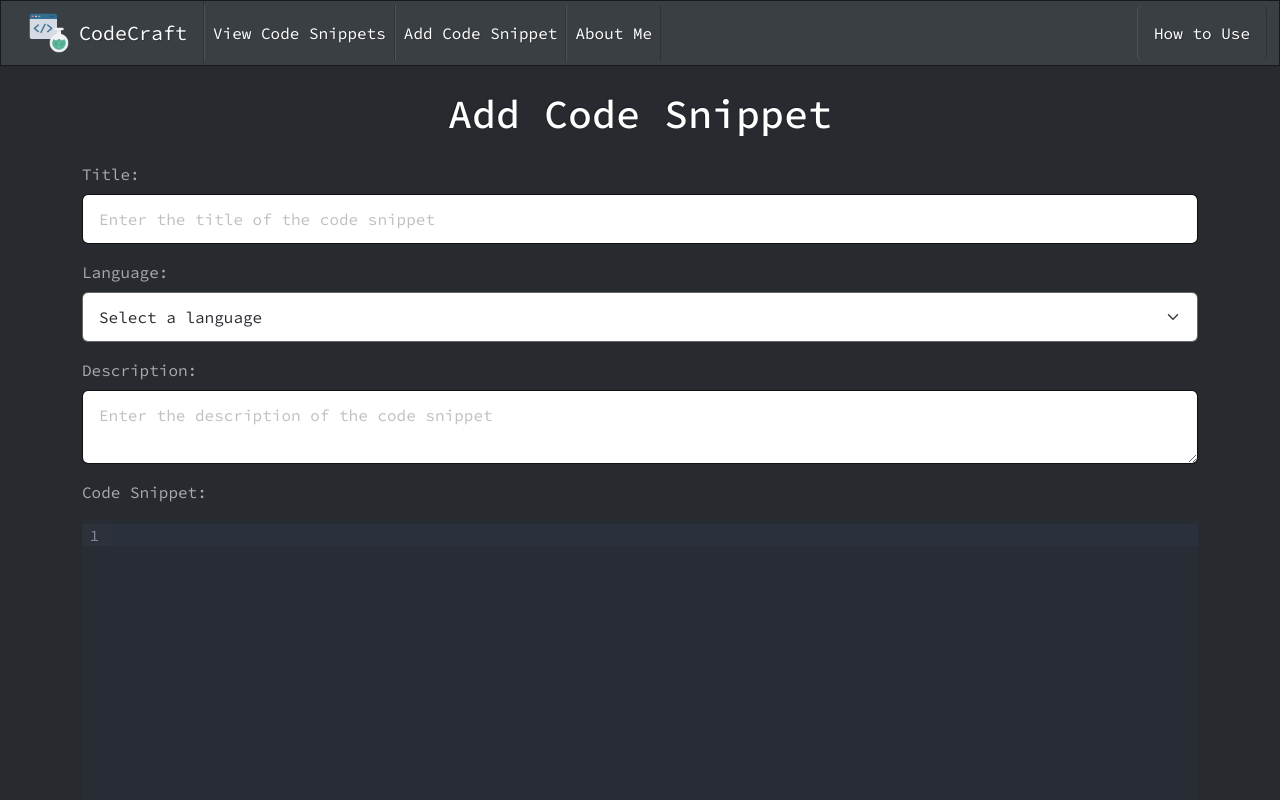
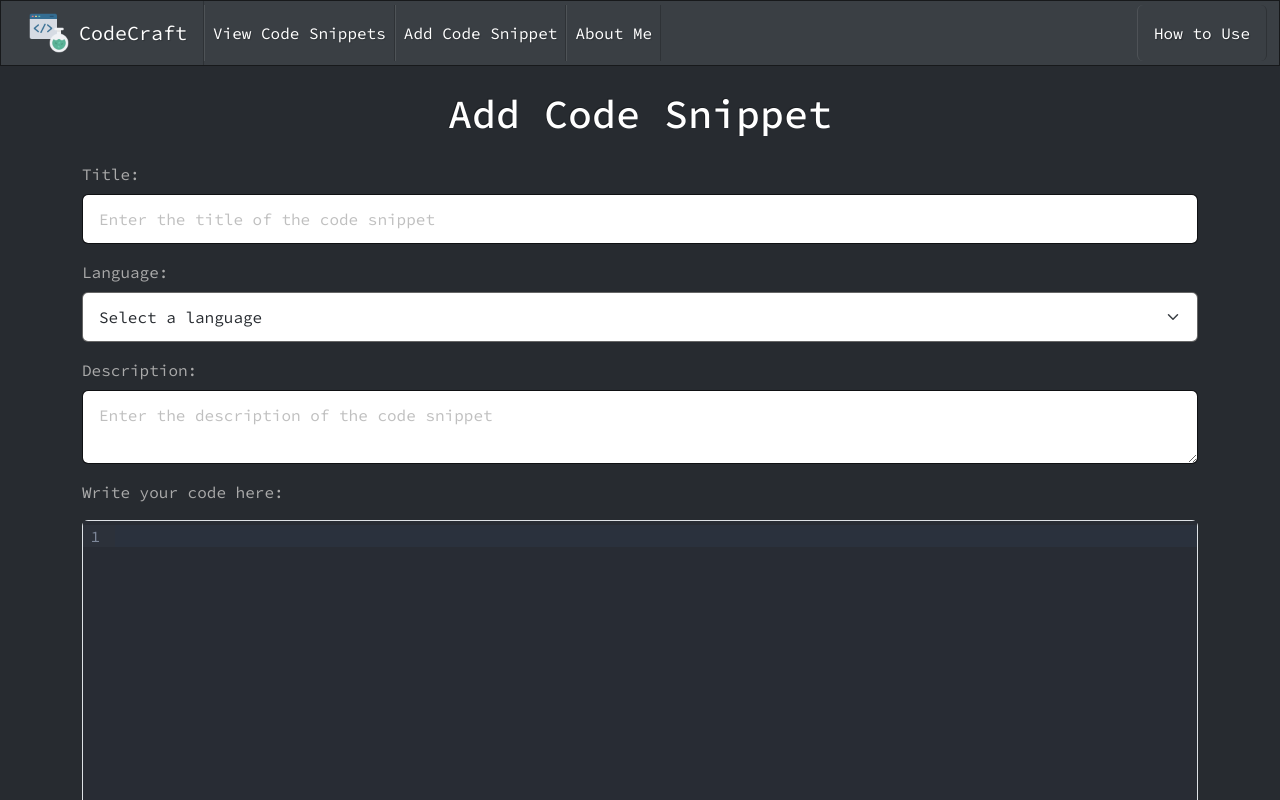
Before and after one commit to DMR0M/codecraft, a React (Vite) app: page /add_codesnippet in a window 1280 px wide. Shown: the top 800 px of the page. Built offline with nearby package versions, Linux system fonts and the light colour scheme.

Commit message:
enhanced visuals

```diff
--- a/src/components/RowData.jsx
+++ b/src/components/RowData.jsx
@@ -13,7 +13,7 @@ const RowData = ({ id, title, language, code, usecase, deleteHandler, filters: f
 
     return (
         <>
-            <Container className="bg-primary rounded my-4 p-3">
+            <Container className="bg-primary rounded border my-4 p-3">
                 {/* Header Row */}
                 <Row className="mb-2 text-white">
                     <Col xs={4} sm={3} md={2}>Title:</Col>
--- a/src/pages/AddPage.jsx
+++ b/src/pages/AddPage.jsx
@@ -92,8 +92,9 @@ const AddPage = () => {
                         as="textarea"
                         rows={2}
                     />
-                    <p>Code Snippet: </p>
+                    <p>Write your code here: </p>
                     <CodeMirror
+                        className="border rounded"
                         value={code}
                         height="400px"
                         theme="dark"
--- a/src/pages/UpdatePage.jsx
+++ b/src/pages/UpdatePage.jsx
@@ -94,8 +94,9 @@ const UpdatePage = () => {
                         onChange={(e) => setUsecase(e.target.value)}
                         placeholder="Enter the description of the code snippet"
                     />
-                    <p>Code Snippet: </p>
+                    <p>Update your code here: </p>
                     <CodeMirror
+                        className="border rounded"
                         value={code}
                         height="400px"
                         theme="dark"
```
